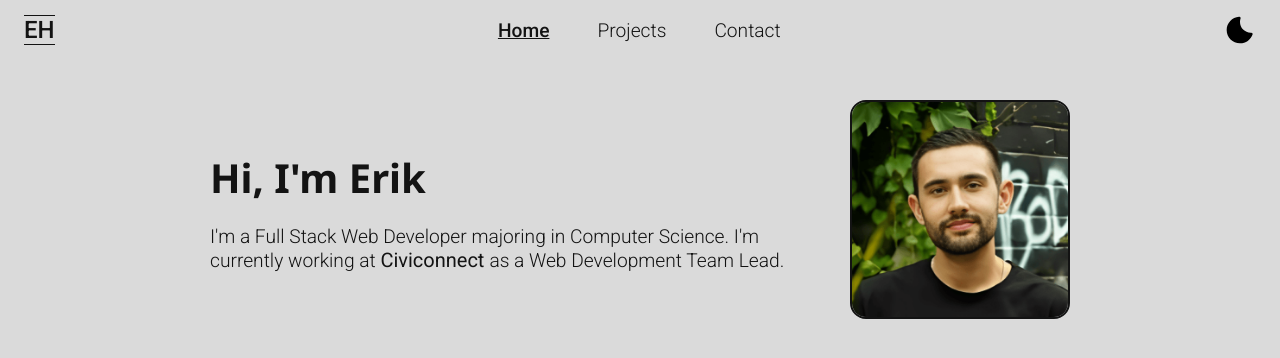
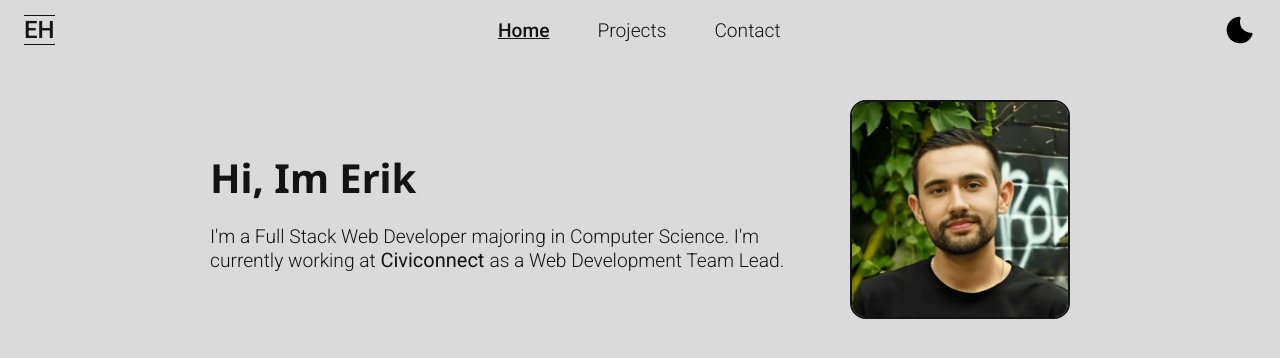
Before and after one commit to EHansen94/portfolio, a Next.js app: page / in a window 1280 px wide. Shown: the top 358 px of the page. Built offline with nearby package versions, Linux system fonts and the light colour scheme.

Commit message:
build test

```diff
--- a/src/components/Intro.jsx
+++ b/src/components/Intro.jsx
@@ -6,7 +6,7 @@ export default function Intro() {
 	return (
 		<div className={styles["container"]}>
 			<div className={styles["text"]}>
-				<h2>Hi, I'm Erik</h2>
+				<h2>Hi, Im Erik</h2>
 				<p>
 					I'm a Full Stack Web Developer majoring in Computer Science. I'm currently working at{" "}
 					<a href="https://civiconnect.ca/" target="_blank">
```
